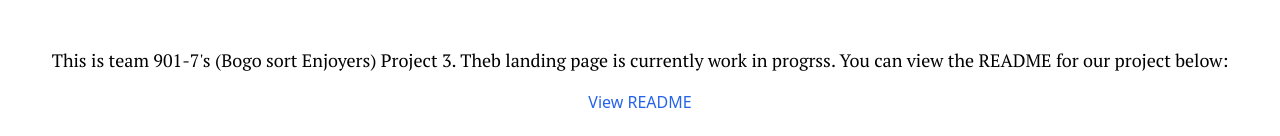
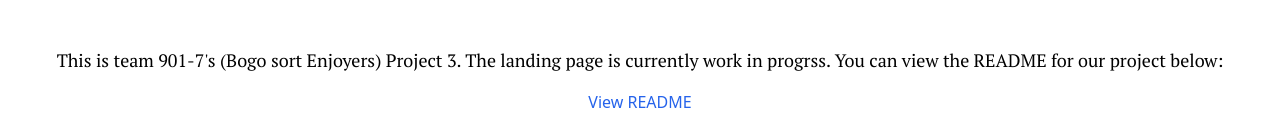
Before and after one commit to csce-315-331-2024a/project-3-full-stack-agile-web-project-3-901-7, a React (Vite) app in the folder frontend/: page / in a window 1280 px wide. Shown: the part 302-438 px from the top of the page. Built offline with nearby package versions, Linux system fonts and the light colour scheme.

Commit message:
Update Landing.tsx

```diff
--- a/frontend/src/pages/Landing.tsx
+++ b/frontend/src/pages/Landing.tsx
@@ -26,7 +26,7 @@ export default function Landing() {
             </div>
             <div className="mt-12 text-center">
                 <p className="text-lg font-ptserif mb-4">
-                    This is team 901-7's (Bogo sort Enjoyers) Project 3. Theb landing page is currently work in progrss. You can view the README for our project below:
+                    This is team 901-7's (Bogo sort Enjoyers) Project 3. The landing page is currently work in progrss. You can view the README for our project below:
                 </p>
                 <a href="https://github.com/csce-315-331-2024a/project-3-full-stack-agile-web-project-3-901-7/blob/main/README.md"
                    className="text-blue-600 hover:text-blue-800 transition-colors duration-200"
```
